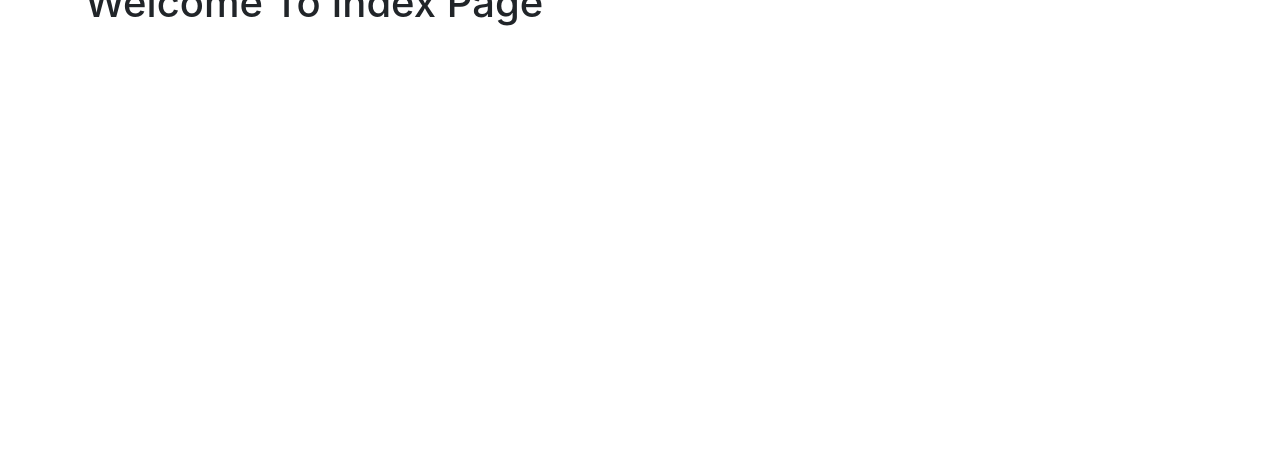
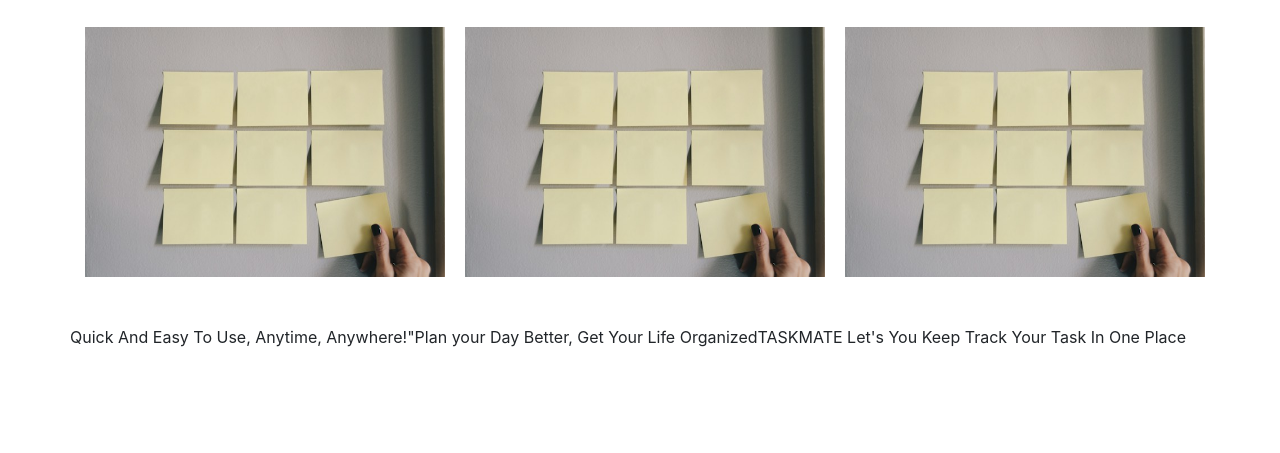
Before and after one commit to yosoycentli/taskmate, a Django app: page / in a window 1280 px wide. Shown: the part 347-800 px from the top of the page. Run offline with Django 4.2, Linux system fonts and the light colour scheme.

Commit message:
[ADD] Designing Homepage – 1 - Add images and a description with booststrap

```diff
--- a/taskmate/todolist_app/templates/index.html
+++ b/taskmate/todolist_app/templates/index.html
@@ -1,4 +1,5 @@
 {% extends 'base.html' %}
+{% load static %}
 
 {% block title %}
 <title>Welcome to Taskmate!</title>
@@ -6,6 +7,21 @@
 
 {% block content %}
     <div class="container">
-        <h1>{{ index_text }}</h1>
+        <div class="row mt-5">
+            <div class="col-lg-4">
+                <img src="{% static 'images/sticky_notes.jpg' %}" alt="Notes" width="360" height="250">
+            </div>
+            <div class="col-lg-4">
+                <img src="{% static 'images/sticky_notes.jpg' %}" alt="Notes" width="360" height="250">
+            </div>
+            <div class="col-lg-4">
+                <img src="{% static 'images/sticky_notes.jpg' %}" alt="Notes" width="360" height="250">
+            </div>
+        </div>
+        <div class= "row mt-5">
+            <p>Quick And Easy To Use, Anytime, Anywhere!</p>
+            <p>"Plan your Day Better, Get Your Life Organized</p>
+            <p>TASKMATE Let's You Keep Track Your Task In One Place</p>
+        </div>
     </div>
 {% endblock content %}
```
Also changed, not shown: taskmate/static/images/sticky_notes.jpg (added).
